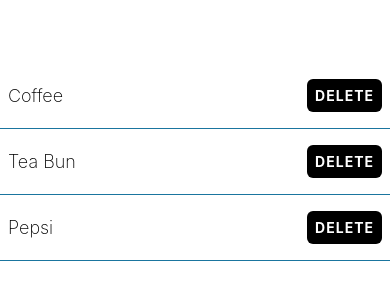
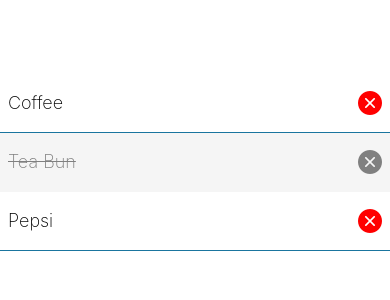
Before and after one commit to KaviDJ02/Taskly-App, a React Native app: screen / in a window 390 px wide. Shown: the part 260-560 px from the top of the page. Built offline with nearby package versions, Linux system fonts and the light colour scheme.

Commit message:
add  icon

```diff
--- a/App.tsx
+++ b/App.tsx
@@ -7,7 +7,7 @@
   return (
     <View style={styles.container}>
       <ShoppingListItem name="Coffee" />
-      <ShoppingListItem name="Tea Bun"/>
+      <ShoppingListItem name="Tea Bun" isCompleted/>
       <ShoppingListItem name="Pepsi"/>
     </View>
   );
--- a/components/ShoppingListItem.tsx
+++ b/components/ShoppingListItem.tsx
@@ -1,12 +1,14 @@
 import {Alert, StyleSheet, Text, TouchableOpacity, View} from "react-native";
 import {theme} from "../theme";
+import AntDesign from '@expo/vector-icons/AntDesign';
 
 type Props = {
     // ? use this to make the prop optional
     name: string;
+    isCompleted?: boolean;
 };
 
-export function ShoppingListItem({name}: Props) {
+export function ShoppingListItem({name, isCompleted}: Props) {
     const handleDelete = () => {
         Alert.alert("Delete", `Are you sure you want to delete ${name} item?`, [
             {
@@ -22,27 +24,17 @@
         ]);
     };
 
-    return <View style={styles.itemContainer} >
-        <Text style={{
-            fontSize: 18,
-            fontWeight: "200",
-            color: "black",
-        }}>{name}</Text>
+    return <View style={[styles.itemContainer, isCompleted ? styles.completedContainer : undefined]} >
+        <Text style={[styles.text, isCompleted ? styles.completedText : undefined]}>{name}</Text>
         <TouchableOpacity
-            style={styles.button}
-            onPress={() => handleDelete()}
+            onPress={!isCompleted ? () => handleDelete(): undefined}
             activeOpacity={0.8} >
-            <Text style={styles.buttonText}>Delete</Text>
+            <AntDesign name="closecircle" size={24} color={isCompleted ? theme.colorGray : theme.colorRed} />
         </TouchableOpacity>
     </View>;
 }
 
 const styles = StyleSheet.create({
-    container: {
-        flex: 1,
-        backgroundColor: theme.colorWhite,
-        justifyContent: 'center',
-    },
     itemContainer: {
         borderBottomWidth: 1,
         borderBottomColor: theme.colorCerulean,
@@ -52,16 +44,20 @@
         alignItems: "center",
         justifyContent: "space-between",
     },
-    button: {
-        backgroundColor: theme.colorBlack,
-        padding: 8,
-        borderRadius: 6,
+    text: {
+        fontSize: 18,
+        fontWeight: "200",
+        color: "black",
     },
-    buttonText: {
-        color: theme.colorWhite,
-        fontWeight: "bold",
-        textTransform: "uppercase",
-        letterSpacing: 1,
+    completedContainer: {
+        backgroundColor: theme.colorLightGray,
+        borderBottomWidth: 1,
+        borderBottomColor: theme.colorLightGray,
+    },
+    completedText: {
+        textDecorationLine: "line-through",
+        textDecorationColor: theme.colorGray,
+        color: theme.colorGray,
     }
 
 });
--- a/package.json
+++ b/package.json
@@ -11,6 +11,7 @@
   },
   "dependencies": {
     "@expo/metro-runtime": "~4.0.1",
+    "@expo/vector-icons": "^14.0.2",
     "expo": "~52.0.35",
     "expo-status-bar": "~2.0.1",
     "react": "18.3.1",
@@ -25,6 +26,7 @@
     "eslint-config-expo": "~8.0.1",
     "eslint-config-prettier": "^10.0.1",
     "eslint-plugin-prettier": "^5.2.3",
+    "eslint-plugin-react-native": "^5.0.0",
     "prettier": "^3.5.1",
     "typescript": "^5.3.3"
   },
--- a/theme.ts
+++ b/theme.ts
@@ -2,4 +2,7 @@
     colorCerulean: "#1a759f",
     colorWhite: "#ffffff",
     colorBlack: "#000000",
+    colorGray: "#808080",
+    colorLightGray: "#f5f5f5",
+    colorRed: "#ff0000",
 }
```
Also changed, not shown: 1 other file (tests, documents, lock files or other folders).
